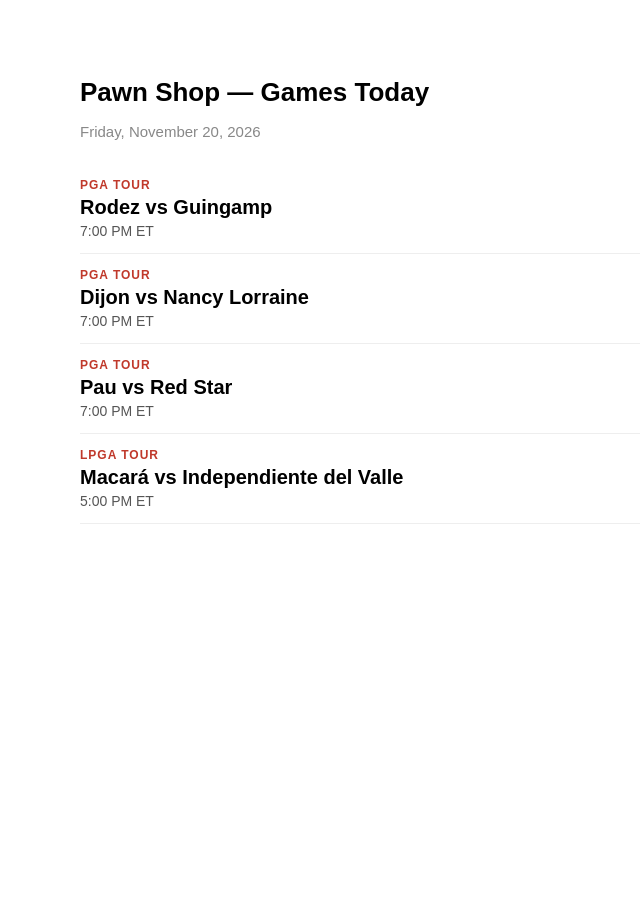
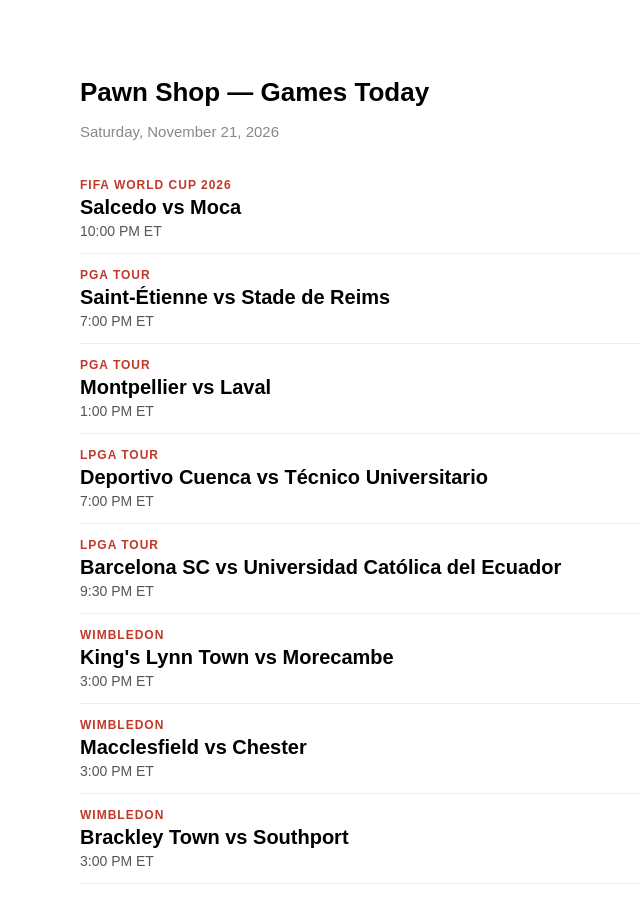
Before and after one commit to martinrosas/pawnshop-games, a plain HTML site: page index.html in a window 1280 px wide. Shown: the whole page, without its empty margins (160-800 px from the left). Before the commit the page ends 800 px from the top, so only its background shows below. Drawn offline with Linux system fonts and the light colour scheme.

Commit message:
Daily games update 2026-11-21

```diff
--- a/index.html
+++ b/index.html
@@ -16,7 +16,7 @@
 </head>
 <body>
   <h1>Pawn Shop — Games Today</h1>
-  <p class="date">Friday, November 20, 2026</p>
-  <div class="game"><div class="league">PGA Tour</div><div class="matchup">Rodez vs Guingamp</div><div class="time">7:00 PM ET</div></div><div class="game"><div class="league">PGA Tour</div><div class="matchup">Dijon vs Nancy Lorraine</div><div class="time">7:00 PM ET</div></div><div class="game"><div class="league">PGA Tour</div><div class="matchup">Pau vs Red Star</div><div class="time">7:00 PM ET</div></div><div class="game"><div class="league">LPGA Tour</div><div class="matchup">Macará vs Independiente del Valle</div><div class="time">5:00 PM ET</div></div>
+  <p class="date">Saturday, November 21, 2026</p>
+  <div class="game"><div class="league">FIFA World Cup 2026</div><div class="matchup">Salcedo vs Moca</div><div class="time">10:00 PM ET</div></div><div class="game"><div class="league">PGA Tour</div><div class="matchup">Saint-Étienne vs Stade de Reims</div><div class="time">7:00 PM ET</div></div><div class="game"><div class="league">PGA Tour</div><div class="matchup">Montpellier vs Laval</div><div class="time">1:00 PM ET</div></div><div class="game"><div class="league">LPGA Tour</div><div class="matchup">Deportivo Cuenca vs Técnico Universitario</div><div class="time">7:00 PM ET</div></div><div class="game"><div class="league">LPGA Tour</div><div class="matchup">Barcelona SC vs Universidad Católica del Ecuador</div><div class="time">9:30 PM ET</div></div><div class="game"><div class="league">Wimbledon</div><div class="matchup">King's Lynn Town vs Morecambe</div><div class="time">3:00 PM ET</div></div><div class="game"><div class="league">Wimbledon</div><div class="matchup">Macclesfield vs Chester</div><div class="time">3:00 PM ET</div></div><div class="game"><div class="league">Wimbledon</div><div class="matchup">Brackley Town vs Southport</div><div class="time">3:00 PM ET</div></div>
 </body>
 </html>
```
